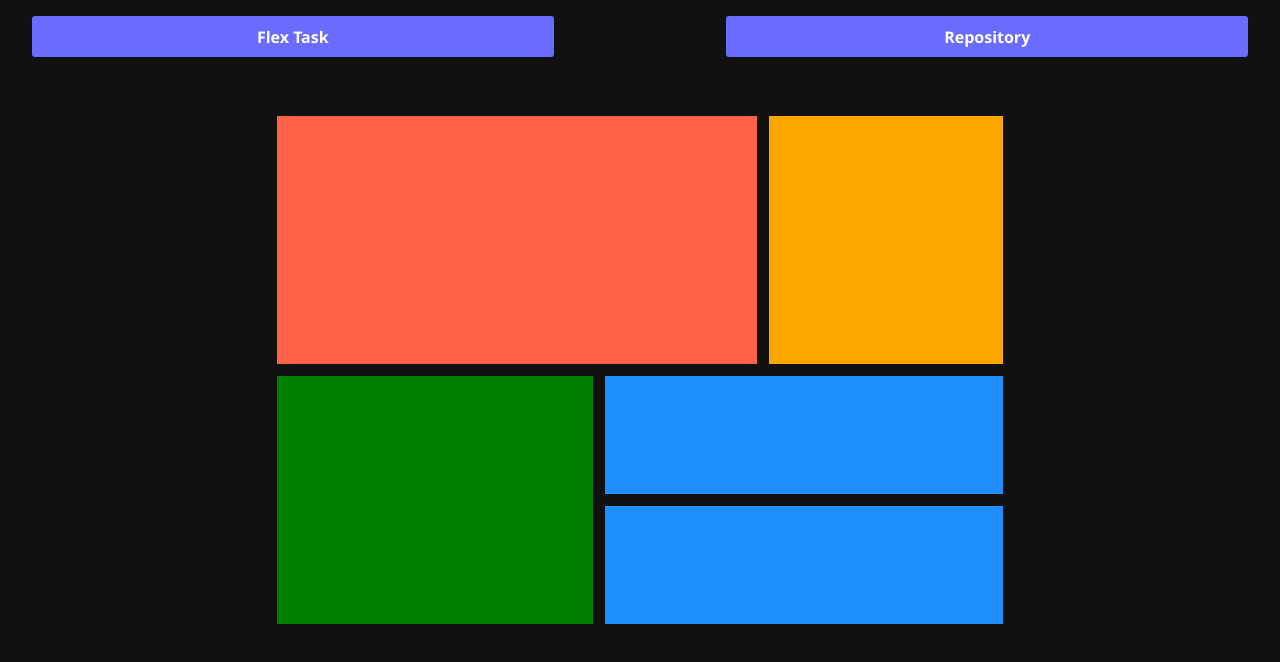
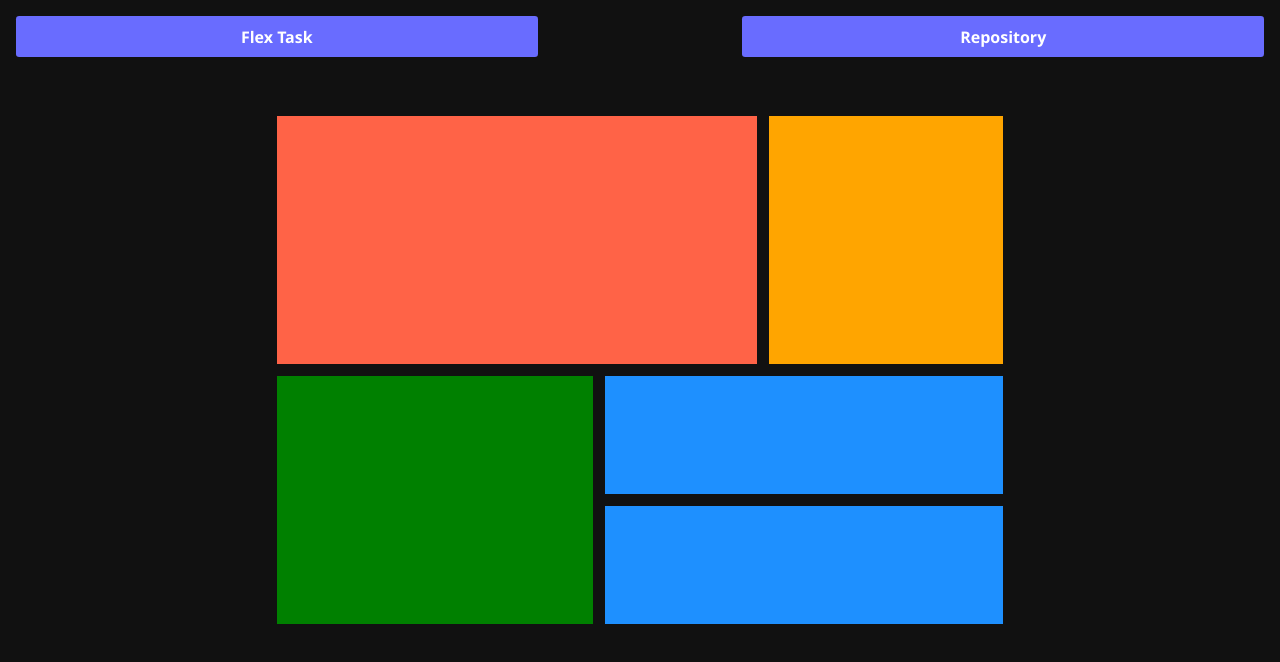
Before and after one commit to Ikechukwu750/3-column-card, a plain HTML site: page grid.html in a window 1280 px wide. Drawn offline with Linux system fonts and the light colour scheme.

Commit message:
Update grid.html

```diff
--- a/grid.html
+++ b/grid.html
@@ -26,7 +26,7 @@
       width: 40%;
       text-align: center;
       top: 1rem;
-      left: 2rem;
+      left: 1rem;
       border-radius: 0.2rem;
       padding: 0.6rem 0.3rem;
       text-decoration: none;
@@ -41,7 +41,7 @@
   width: 40%;
   text-align: center;
   top: 1rem;
-  right: 2rem;
+  right: 1rem;
   border-radius: 0.2rem;
   margin-left: 0.4rem;
   padding: 0.6rem 0.3rem;
```
